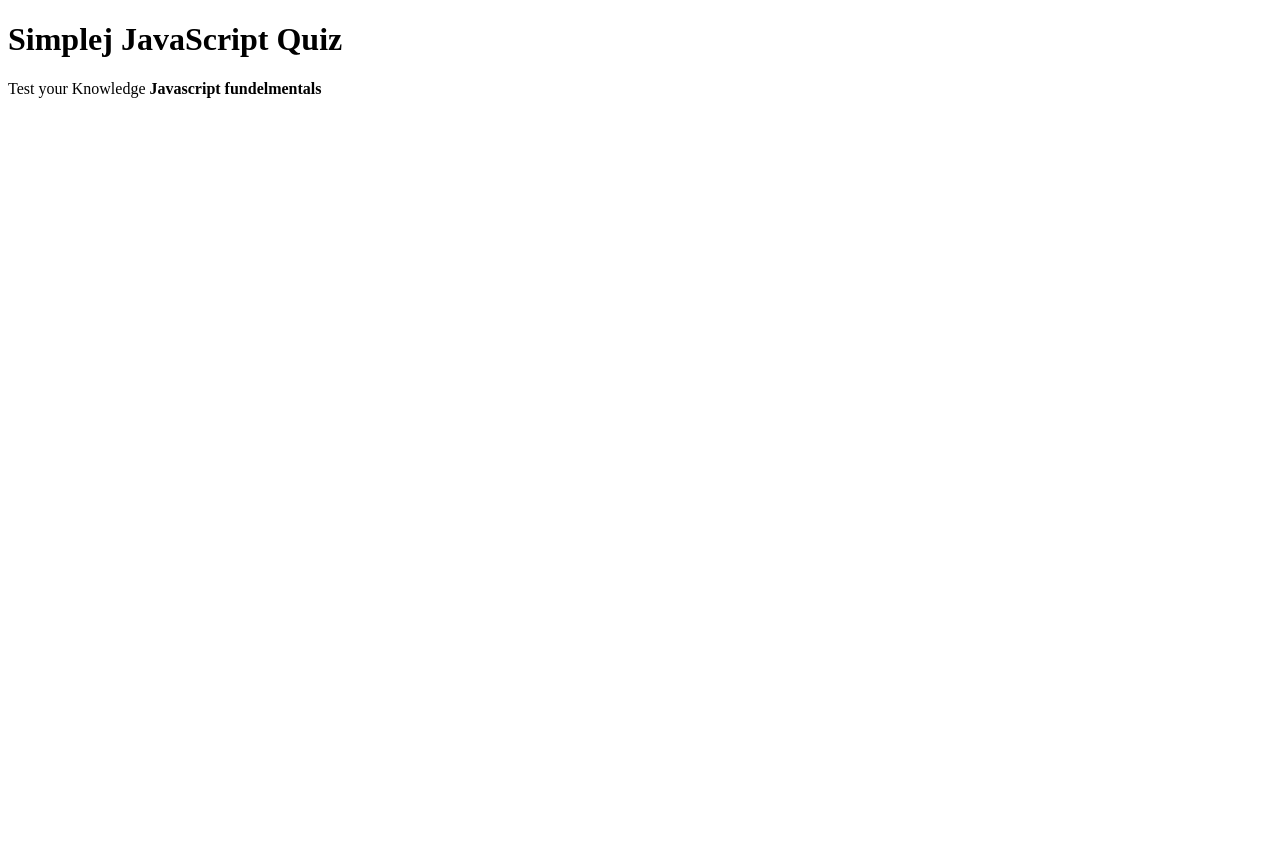
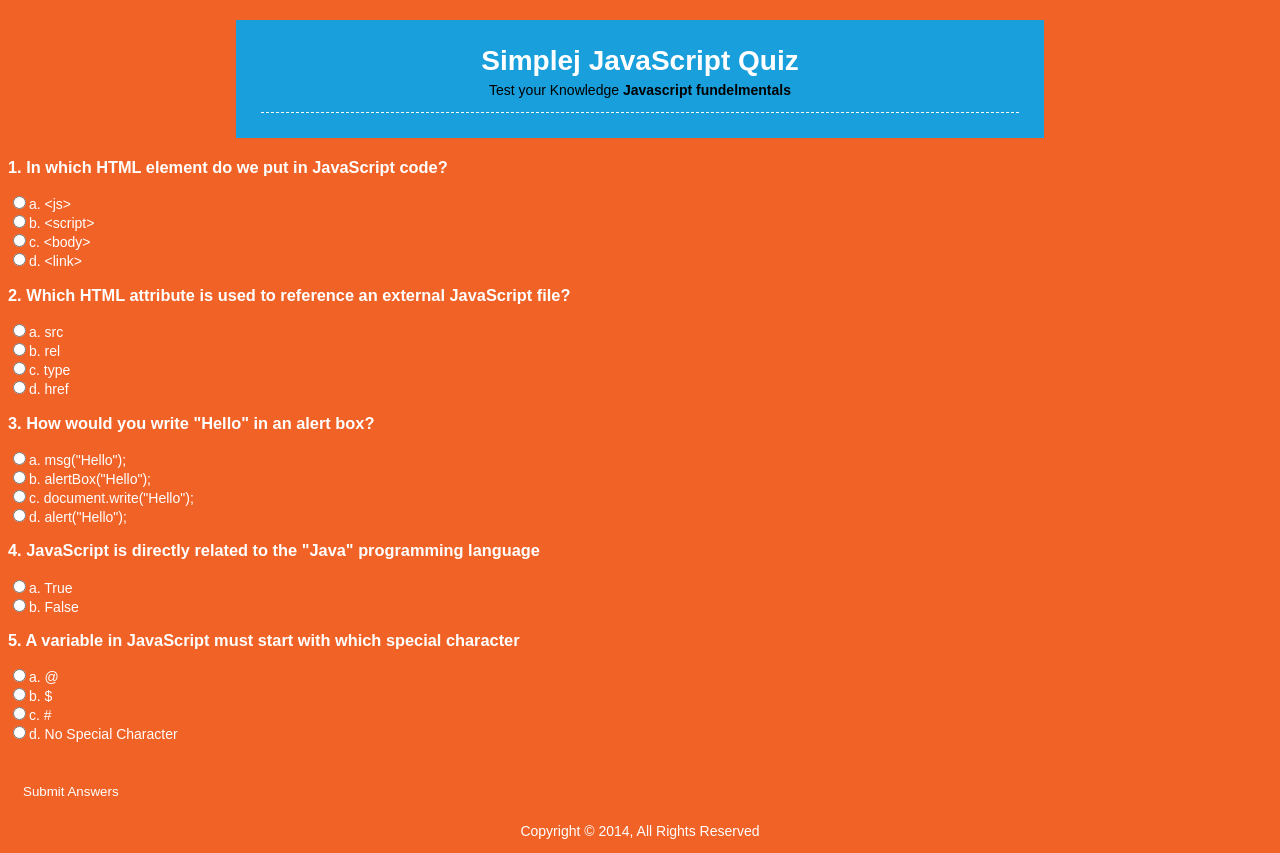
Before and after one commit to alaj6625/simplequiz, a plain HTML site: page index.html in a window 1280 px wide. Before the commit the page ends 800 px from the top, so only its background shows below. Drawn offline with Linux system fonts and the light colour scheme.

Commit message:
Setting up HTML

```diff
--- a/css/style.css
+++ b/css/style.css
@@ -0,0 +1,56 @@
+body{
+    background:#f06226;
+    color:#fff;
+    font-family:'Arial', sans-serif;
+    font-size:14px;
+}
+
+#container{
+	width:60%;
+	background:#199fdb;
+	margin:20px auto;
+	overflow:auto;
+	padding:25px;
+}
+header{
+    text-align:center;
+    border-bottom:#fff dashed 1px;
+}
+
+header h1{
+    margin:0;
+    padding:0;
+}
+
+header p{
+    padding:0;
+    margin-top:5px;
+    color:#000;
+}
+
+section{
+    min-height:400px;
+}
+
+footer{
+    text-align:center;
+}
+
+input[type='submit']{
+    background:#f06226;
+    border:0;
+    color:#fff;
+    padding:10px 15px;
+    cursor:pointer;
+}
+
+#results h3{
+    background:#f06226;
+    padding:10px;
+    margin:10px 0;
+}
+
+#results span{
+    color:#000;
+    font-weight:bold;
+}
--- a/index.html
+++ b/index.html
@@ -18,7 +18,40 @@
     <div id="results"></div>
 
     <form name="quizForm" onsubmit="return submitAnswers()">
-            <h3></h3>
+        <h3></h3>        <h3>1. In which HTML element do we put in JavaScript code?</h3>
+        <input type="radio" name="q1" value="a" id="q1a">a. &lt;js&gt;<br>
+        <input type="radio" name="q1" value="b" id="q1b">b. &lt;script&gt;<br>
+        <input type="radio" name="q1" value="c" id="q1c">c. &lt;body&gt;<br>
+        <input type="radio" name="q1" value="d" id="q1d">d. &lt;link&gt;<br>
+
+        <h3>2. Which HTML attribute is used to reference an external JavaScript file?</h3>
+        <input type="radio" name="q2" value="a" id="q2a">a. src<br>
+        <input type="radio" name="q2" value="b" id="q2b">b. rel<br>
+        <input type="radio" name="q2" value="c" id="q2c">c. type<br>
+        <input type="radio" name="q2" value="d" id="q2d">d. href<br>
+
+        <h3>3. How would you write "Hello" in an alert box?</h3>
+        <input type="radio" name="q3" value="a" id="q3a">a. msg("Hello");<br>
+        <input type="radio" name="q3" value="b" id="q3b">b. alertBox("Hello");<br>
+        <input type="radio" name="q3" value="c" id="q3c">c. document.write("Hello");<br>
+        <input type="radio" name="q3" value="d" id="q3d">d. alert("Hello");<br>
+
+        <h3>4. JavaScript is directly related to the "Java" programming language</h3>
+        <input type="radio" name="q4" value="a" id="q4a">a. True<br>
+        <input type="radio" name="q4" value="b" id="q4b">b. False<br>
+
+        <h3>5. A variable in JavaScript must start with which special character</h3>
+        <input type="radio" name="q5" value="a" id="q5a">a. @<br>
+        <input type="radio" name="q5" value="b" id="q5b">b. $<br>
+        <input type="radio" name="q5" value="c" id="q5c">c. #<br>
+        <input type="radio" name="q5" value="d" id="q5d">d. No Special Character<br>
+        <br><br>
+        <input type="submit" value="Submit Answers">
+    </form>
+</section>
+<footer>
+    <p>Copyright &copy; 2014, All Rights Reserved</p>
+</footer>
     </form>
 </section>
 
```
Lines whose indentation alone changed are shown as unchanged.
